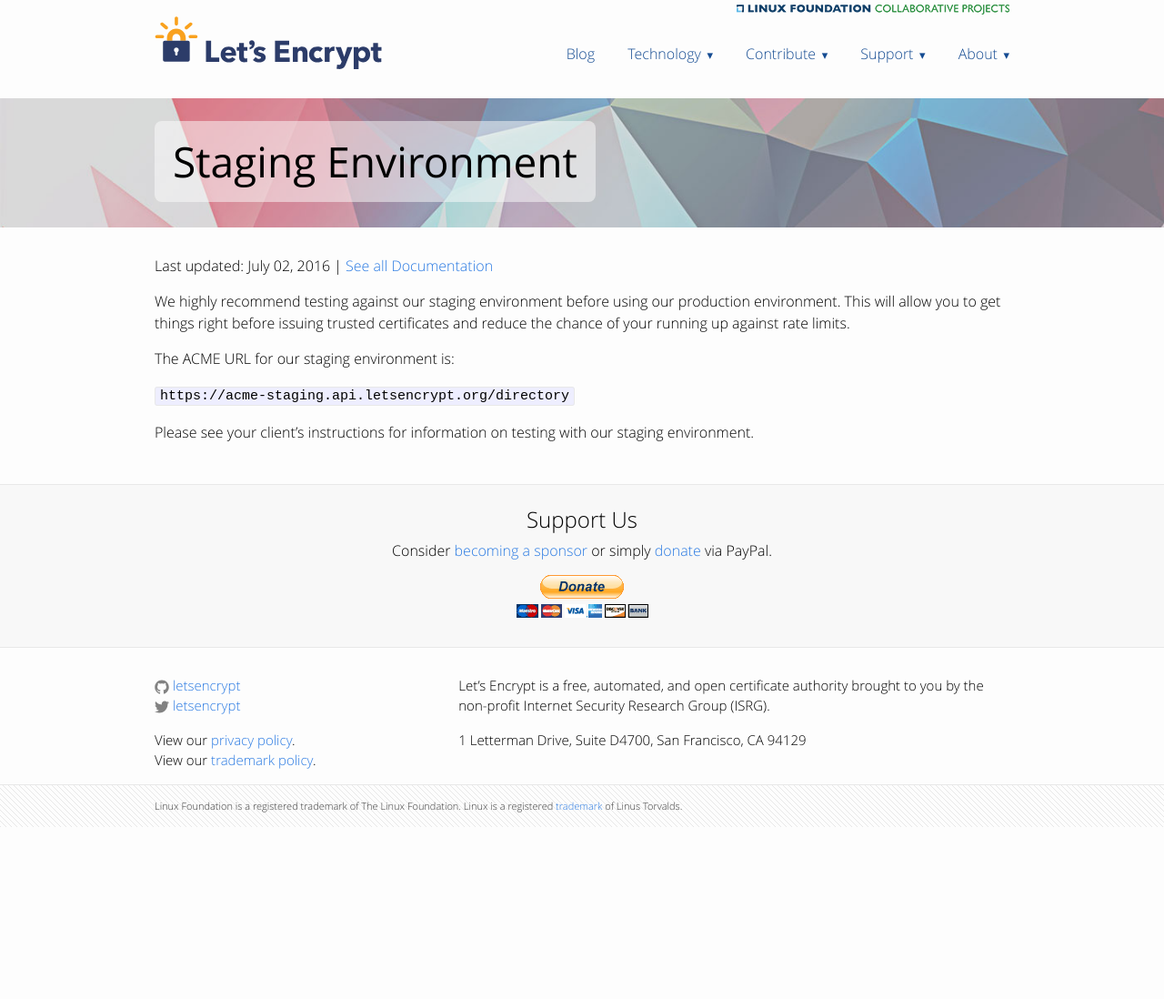
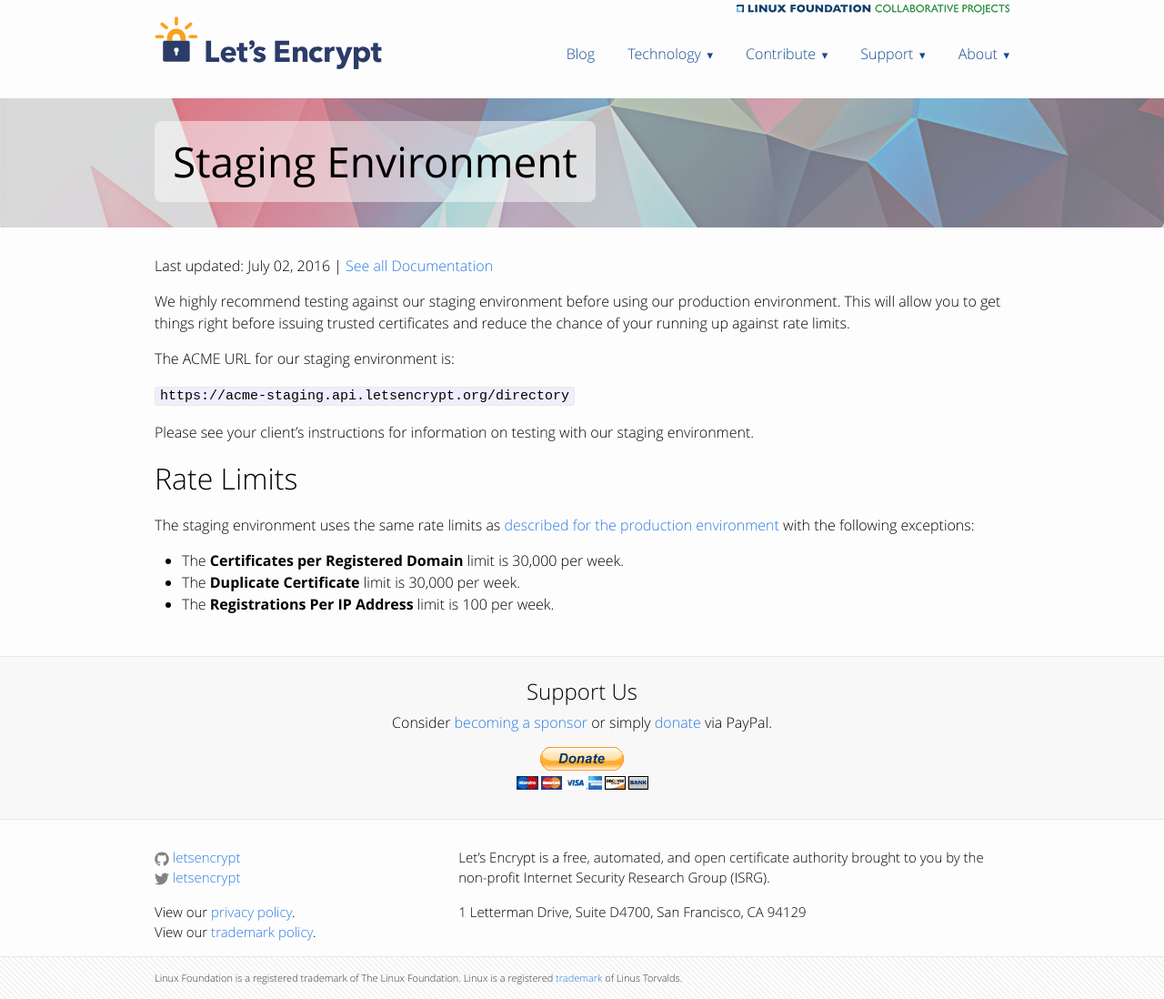
Before and after one commit to snowman1120/website, a Jekyll site: the page built from docs/staging-environment.md, in a window 1280 px wide. Shown: the whole page at 91% size. Built offline with Jekyll 4.4.1, drawn with Linux system fonts in a browser that asks for light colours; before the commit the page ends 909 px from its top, so only the background shows below that.

Commit message:
Add description of the staging env. rate limits. (#54)
Prior to this commit we do not describe the differences between staging
& prod from a rate-limit perspective.

```diff
--- a/docs/staging-environment.md
+++ b/docs/staging-environment.md
@@ -15,3 +15,11 @@ The ACME URL for our staging environment is:
 `https://acme-staging.api.letsencrypt.org/directory`
 
 Please see your client's instructions for information on testing with our staging environment.
+
+# Rate Limits
+
+The staging environment uses the same rate limits as [described for the production environment](/docs/rate-limits/) with the following exceptions:
+
+* The **Certificates per Registered Domain** limit is 30,000 per week.
+* The **Duplicate Certificate** limit is 30,000 per week.
+* The **Registrations Per IP Address** limit is 100 per week.
```
